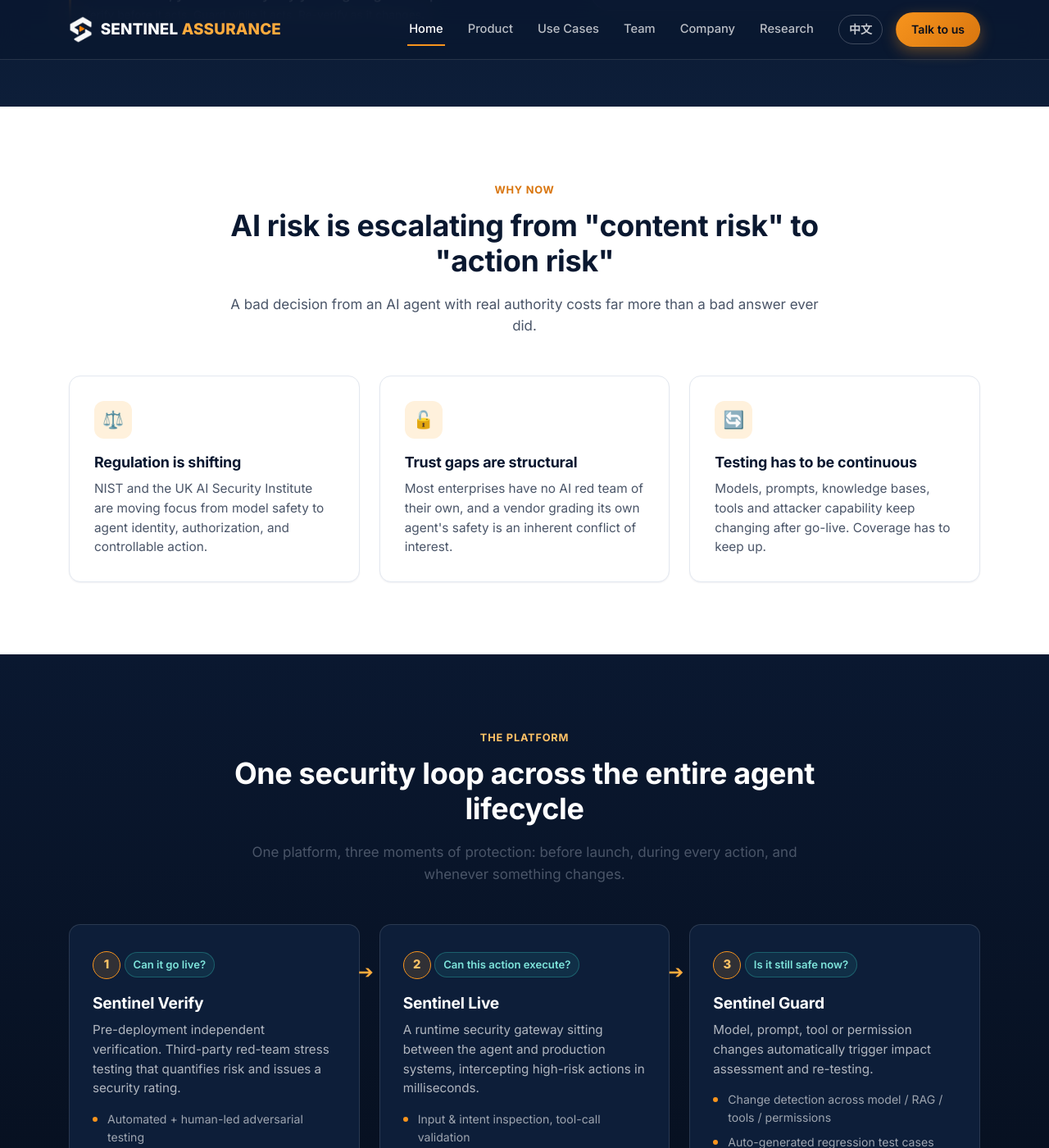
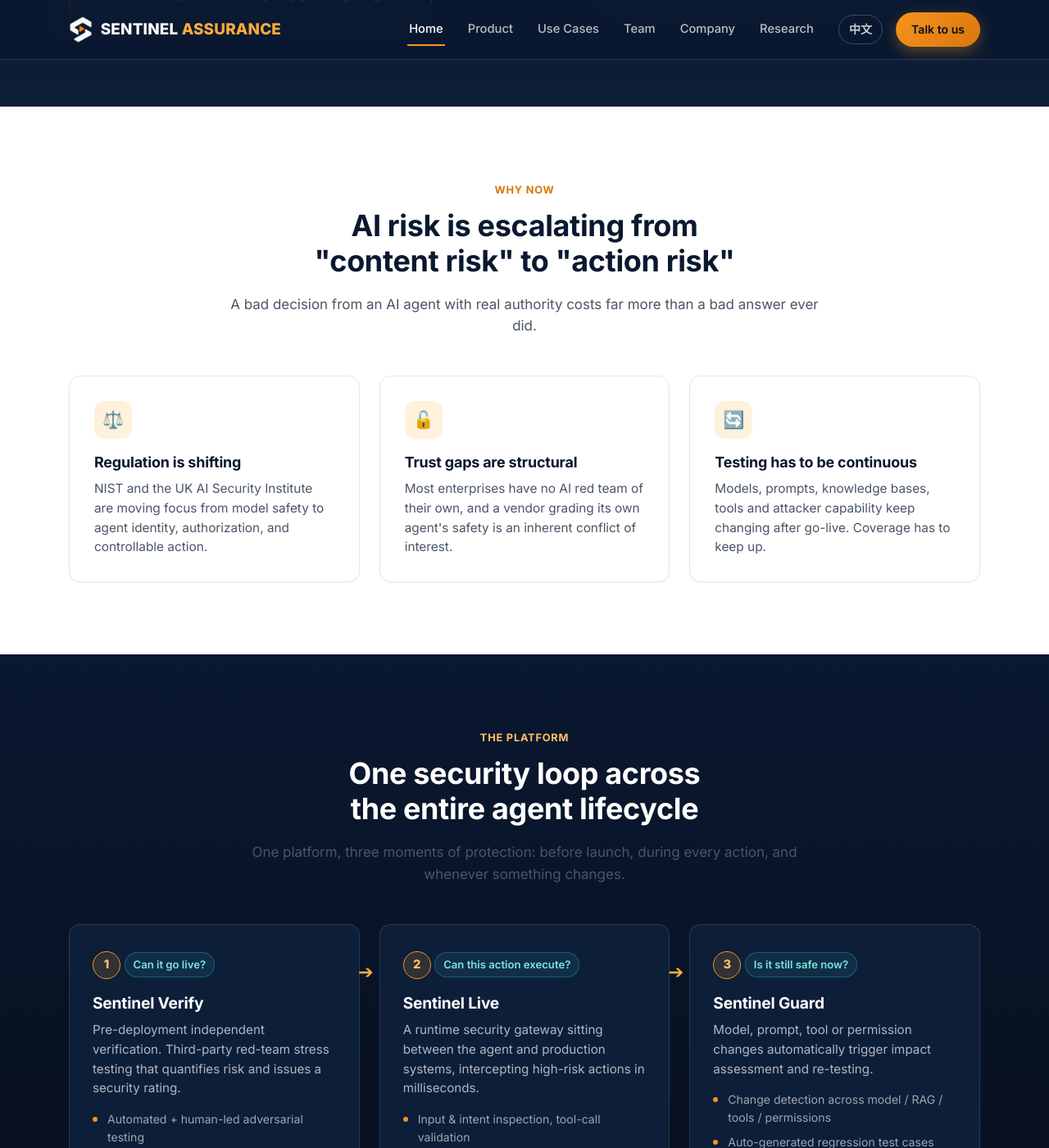
Before and after one commit to sentinel-ai-security/sentinel-ai-security.github.io, a Jekyll site: the page built from en/index.html, in a window 1280 px wide and 1400 px high, scrolled down 568 px. Shown: the whole window at 82% size. Built offline with Jekyll 4.4.1, drawn with Linux system fonts in a browser that asks for light colours.

Commit message:
Balance heading line wraps to avoid orphan words

```diff
--- a/assets/css/style.css
+++ b/assets/css/style.css
@@ -58,7 +58,7 @@ body {
   text-rendering: optimizeLegibility;
   line-height: 1.55;
 }
-h1, h2, h3, h4 { line-height: 1.2; margin: 0 0 0.5em; font-weight: 700; letter-spacing: -0.01em; }
+h1, h2, h3, h4 { line-height: 1.2; margin: 0 0 0.5em; font-weight: 700; letter-spacing: -0.01em; text-wrap: balance; }
 p { margin: 0 0 1em; color: var(--ink-600); }
 a { color: inherit; text-decoration: none; }
 ul { margin: 0; padding: 0; list-style: none; }
```
